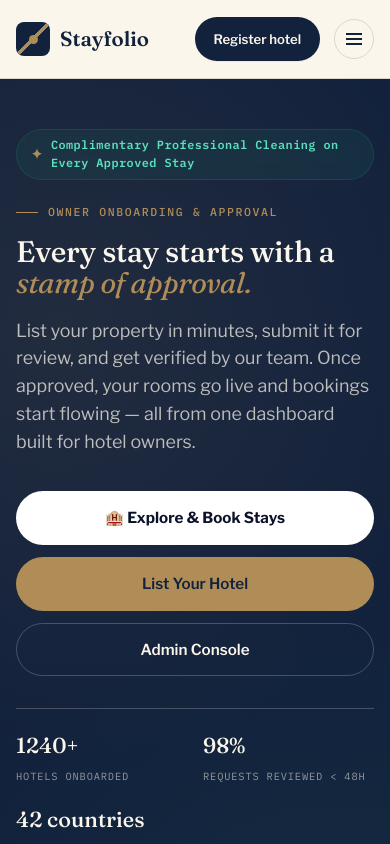
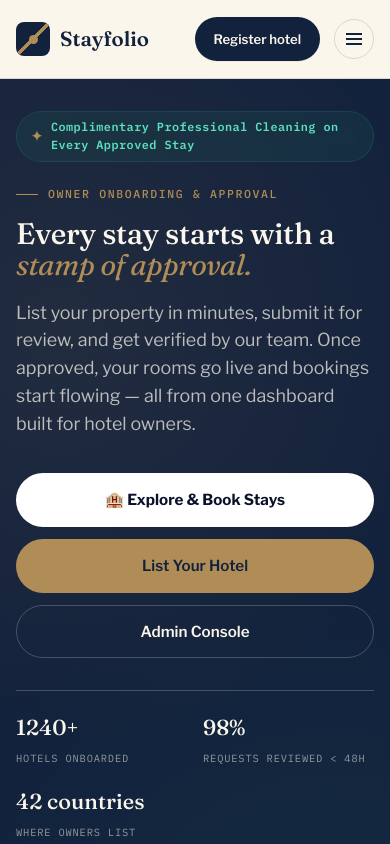
Before and after one commit to amnashakeel487/hoteLManagementSystem, a React (Vite) app: page / in a window 390 px wide. Shown: the top 844 px of the page. Built offline with nearby package versions, Linux system fonts and the light colour scheme; no server answers.

Commit message:
fix: remove excessive top padding in landing hero section

```diff
--- a/src/index.css
+++ b/src/index.css
@@ -370,7 +370,7 @@ h1,h2,h3,h4{
   background:var(--ink);
   color:var(--parchment);
   overflow:hidden;
-  padding:120px 0 140px;
+  padding:48px 0 96px;
 }
 .hero::before{
   content:'';
@@ -1336,7 +1336,7 @@ table.data-table{ width:100%; border-collapse:collapse; }
 
   /* Hero Section */
   .hero {
-    padding: 50px 0 70px;
+    padding: 32px 0 56px;
   }
 
   .hero h1 {
```
